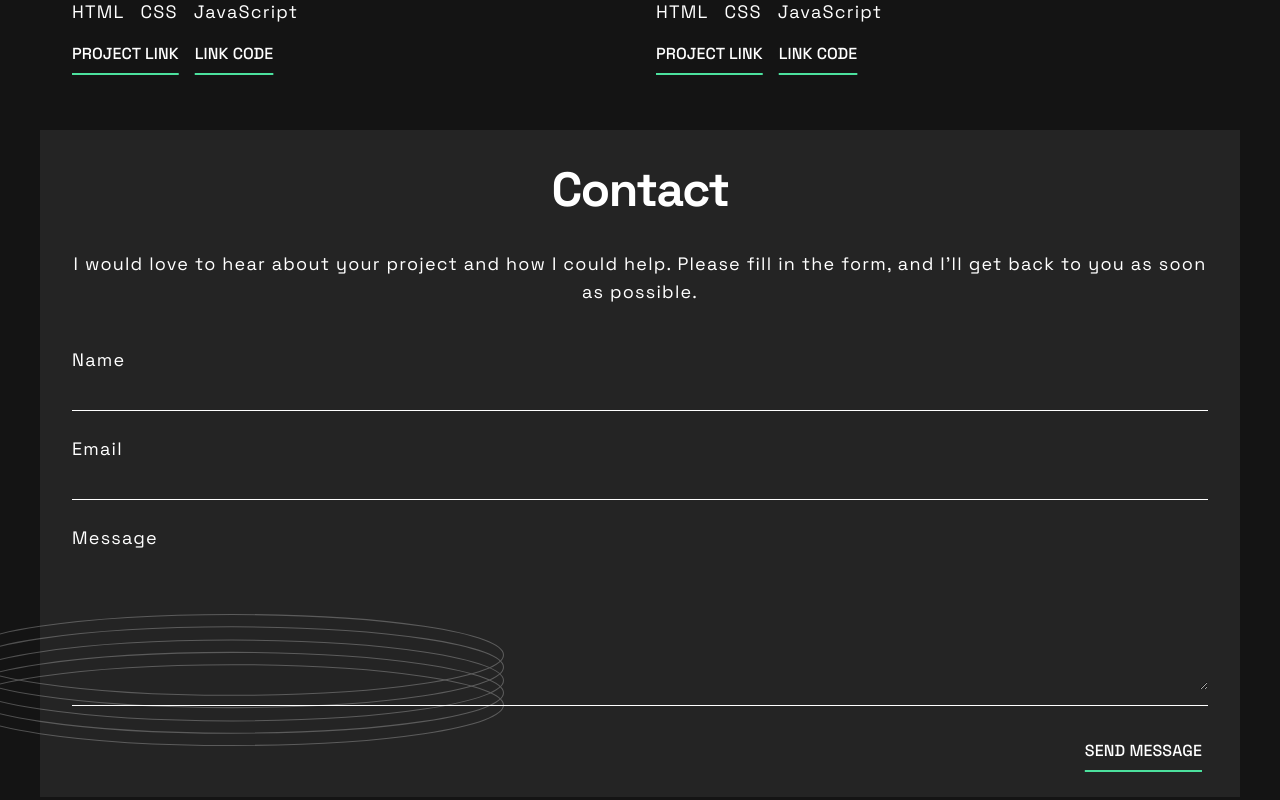
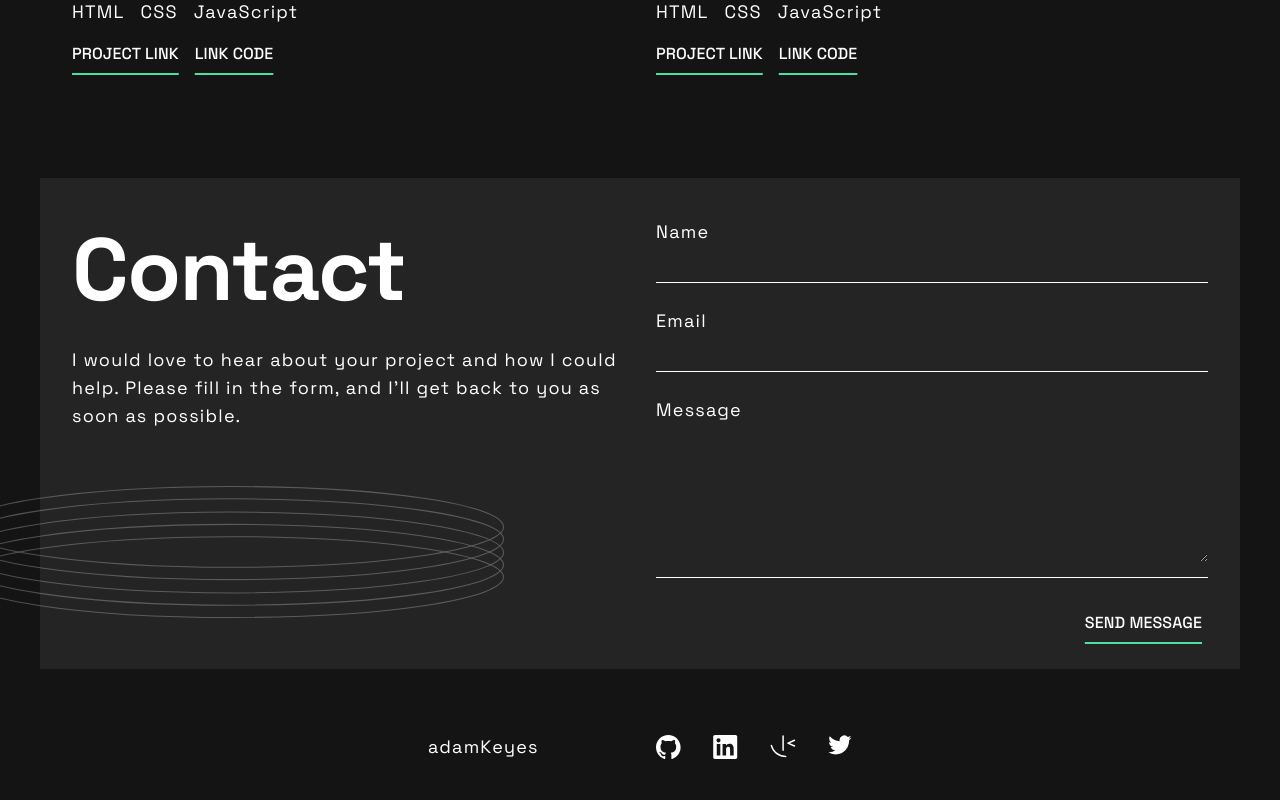
Before and after one commit to cgojk/portfolio, a React (Vite) app: page / in a window 1280 px wide. Shown: the part 3060-3860 px from the top of the page. Built offline with nearby package versions, Linux system fonts and the light colour scheme.

Commit message:
updating queries

```diff
--- a/src/components/Contact.jsx
+++ b/src/components/Contact.jsx
@@ -76,12 +76,14 @@ export default function Contact() {
     return (
         <section className="contact__form container ">
             <img src={rings} alt="rings pattern" className="pattern rings" />
-            <h1 className="contact__title">Contact</h1>
+            <div className="wrapper__title__form">
+                    <h1 className="contact__title">Contact</h1>
 
-            <p className="contact__description">
-                I would love to hear about your project and how I could help.
-                Please fill in the form, and I'll get back to you as soon as possible.
-            </p>
+                    <p className="contact__description">
+                        I would love to hear about your project and how I could help.
+                        Please fill in the form, and I'll get back to you as soon as possible.
+                    </p>
+            </div>
 
             <form
                 onSubmit={(e) => {
--- a/src/styles/_base.scss
+++ b/src/styles/_base.scss
@@ -340,6 +340,7 @@ width: 100%;
             background-color:var(--neutral-400);
             padding:var(--space-4);
             position:relative;
+            margin-top:var(--space-4);
             z-index:10;
 
                .rings{
@@ -354,10 +355,11 @@ width: 100%;
 
 
             .contact__title{
-                font: var(--font-2);
+                font: var(--font-1);
                 letter-spacing: var(--ls-2);
                 text-align:center;
                 margin-bottom:var(--space-4);
+                margin-top:var(--space-2);
             }
             .contact__description{
                 font: var(--font-4);
--- a/src/styles/_queries.scss
+++ b/src/styles/_queries.scss
@@ -100,6 +100,21 @@
 
 }
 }
+.contact__form{
+    display:grid;
+    margin-top:var(--space-6);
+
+    grid-template-columns: 1fr 1fr;
+    gap: var(--space-4);
+
+    .contact__title{
+        text-align: left;
+    }
+    .contact__description{
+        text-align: left;
+    }
+}
+
 }
  @media only screen and (min-width: 1200px) {
 
```
